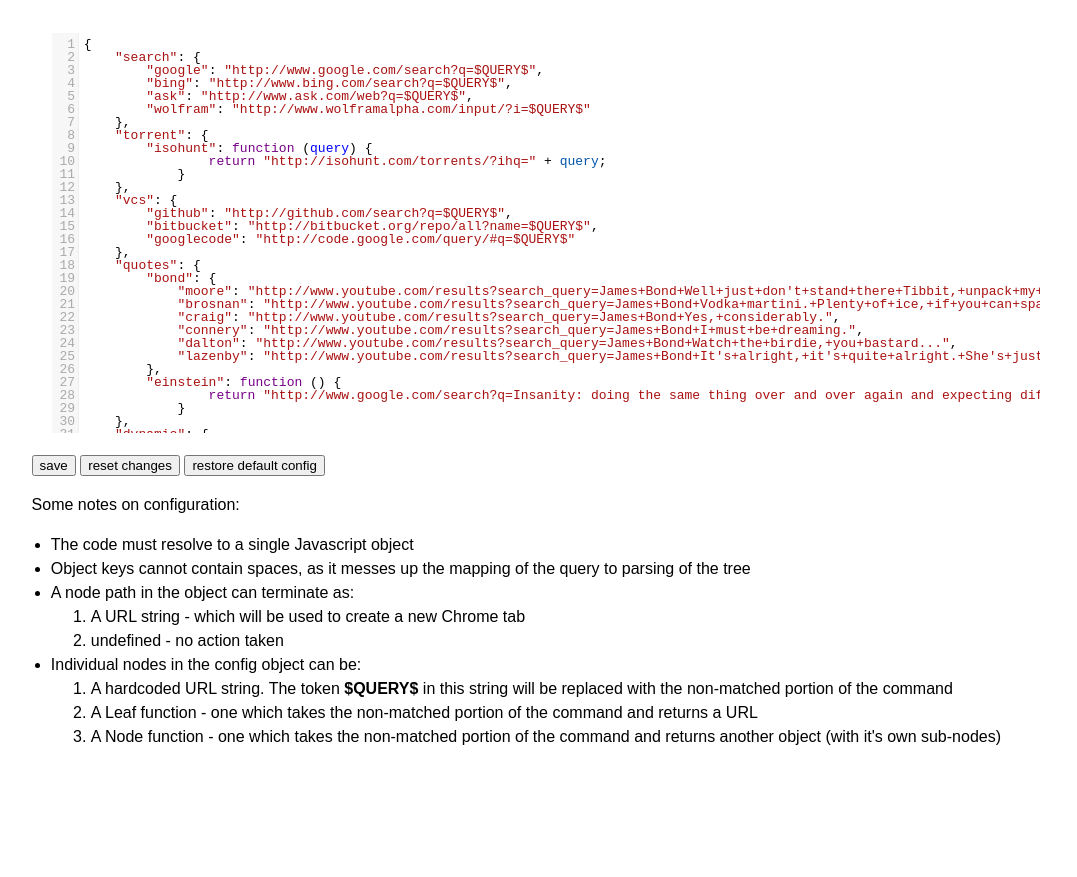
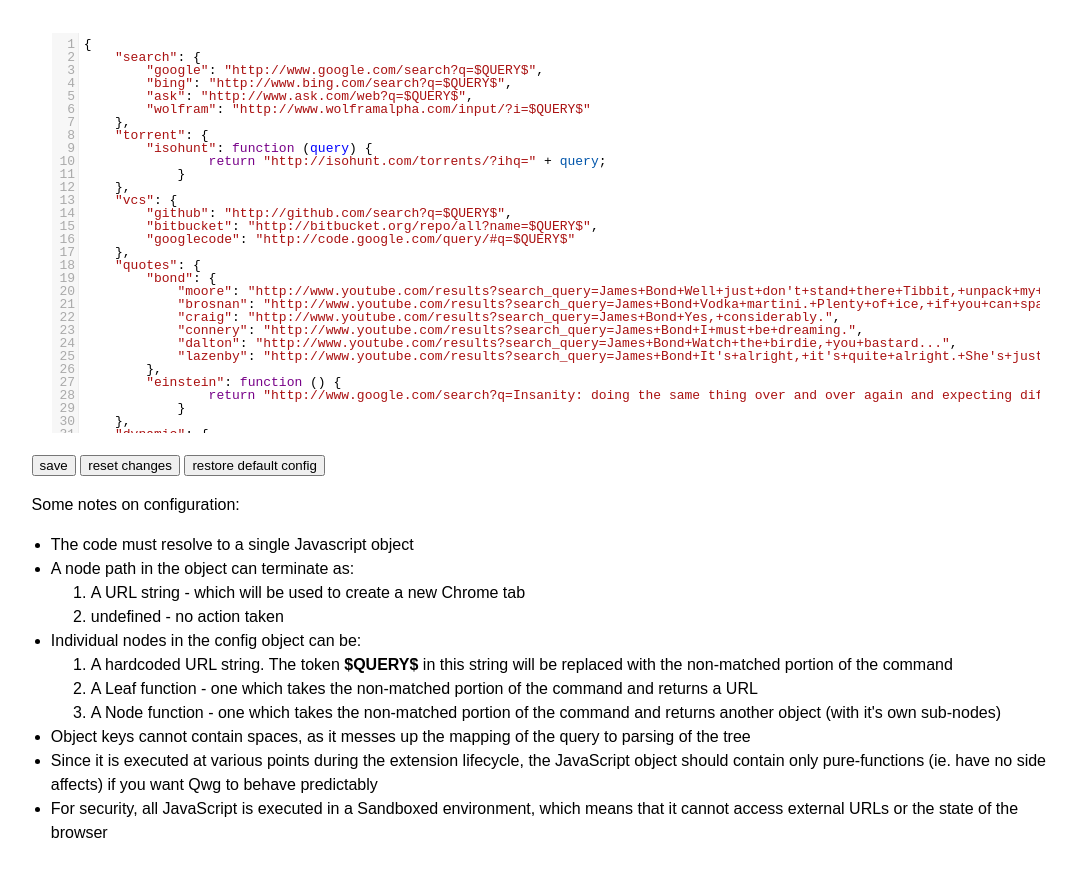
Before and after one commit to daviddenton/qwg, a browser extension: page qwg/src/options.html in a window 1280 px wide. Shown: the part 151-1028 px from the top of the page, without its empty margins (94-1171 px from the left). Before the commit the page ends 948 px from the top, so only its background shows below. Drawn offline with Linux system fonts and the light colour scheme.

Commit message:
dave - docs

```diff
--- a/qwg/src/options.html
+++ b/qwg/src/options.html
@@ -18,7 +18,6 @@
 <p>Some notes on configuration:
 <ul>
     <li>The code must resolve to a single Javascript object</li>
-    <li>Object keys cannot contain spaces, as it messes up the mapping of the query to parsing of the tree</li>
     <li>A node path in the object can terminate as:
         <ol>
             <li>A URL string - which will be used to create a new Chrome tab</li>
@@ -32,6 +31,9 @@
             <li>A Node function - one which takes the non-matched portion of the command and returns another object (with it's own sub-nodes)</li>
         </ol>
     </li>
+    <li>Object keys cannot contain spaces, as it messes up the mapping of the query to parsing of the tree</li>
+    <li>Since it is executed at various points during the extension lifecycle, the JavaScript object should contain only pure-functions (ie. have no side affects) if you want Qwg to behave predictably</li>
+    <li>For security, all JavaScript is executed in a Sandboxed environment, which means that it cannot access external URLs or the state of the browser</li>
 </ul>
 </p>
 
```
